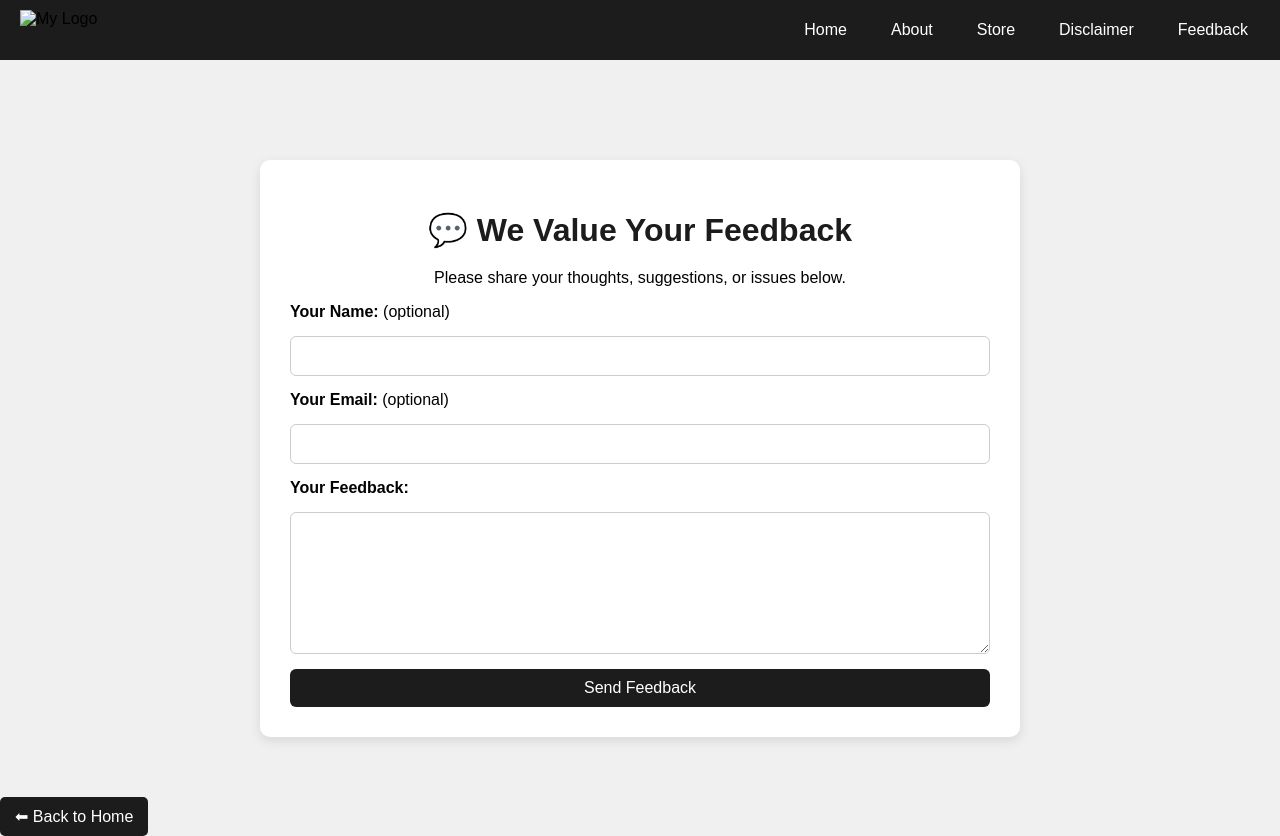
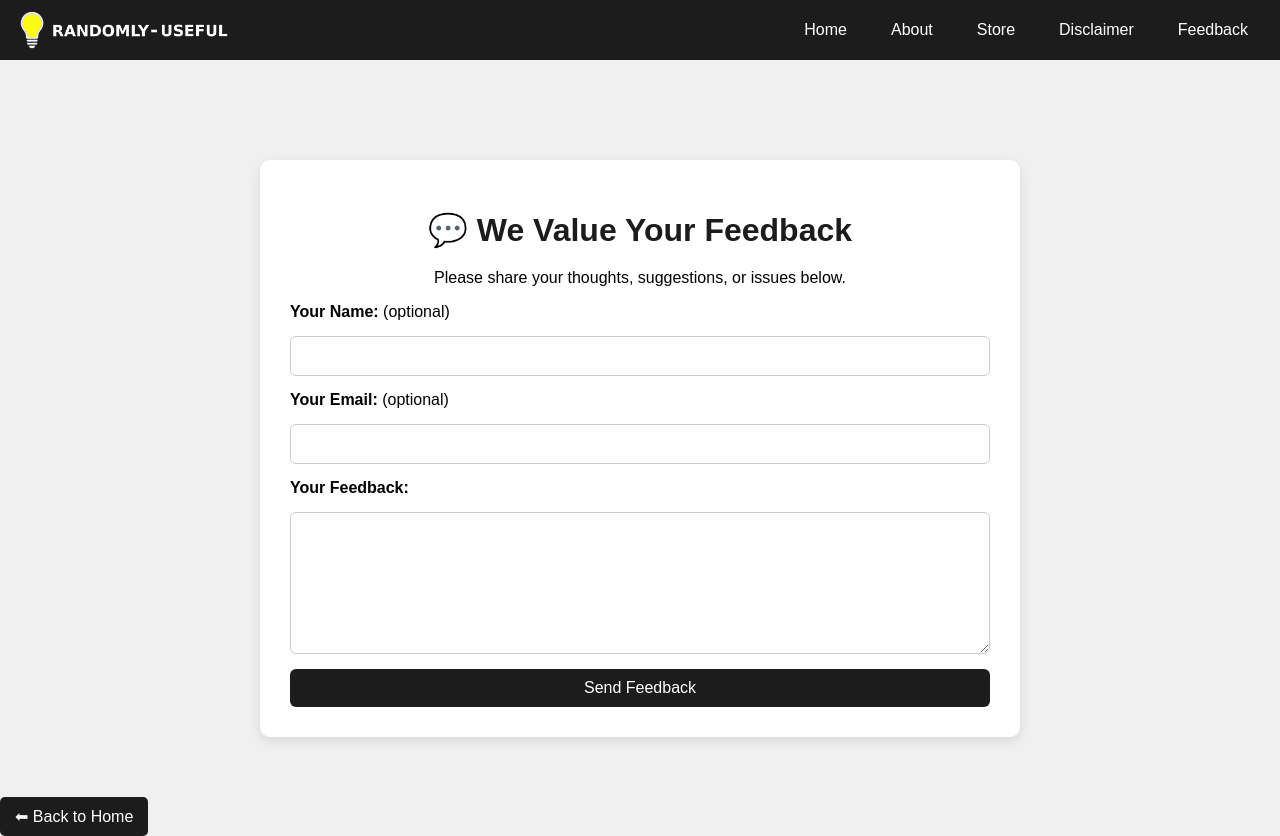
Before and after one commit to randomly-useful/Randomly-Useful, a plain HTML site: page feedback/feedback.html in a window 1280 px wide. Drawn offline with Linux system fonts and the light colour scheme.

Commit message:
Update feedback.html

```diff
--- a/feedback/feedback.html
+++ b/feedback/feedback.html
@@ -120,7 +120,7 @@
 
   <!-- Navbar -->
   <div class="navbar">
-    <img src="Assets/Randomly Useful Logo.png" alt="My Logo">
+    <img src="../assets/Randomly Useful Logo.png" alt="My Logo">
     <button class="hamburger">☰</button>
     <div class="nav-links">
       <div class="dropdown"><a href="../index.html">Home</a></div>
```
